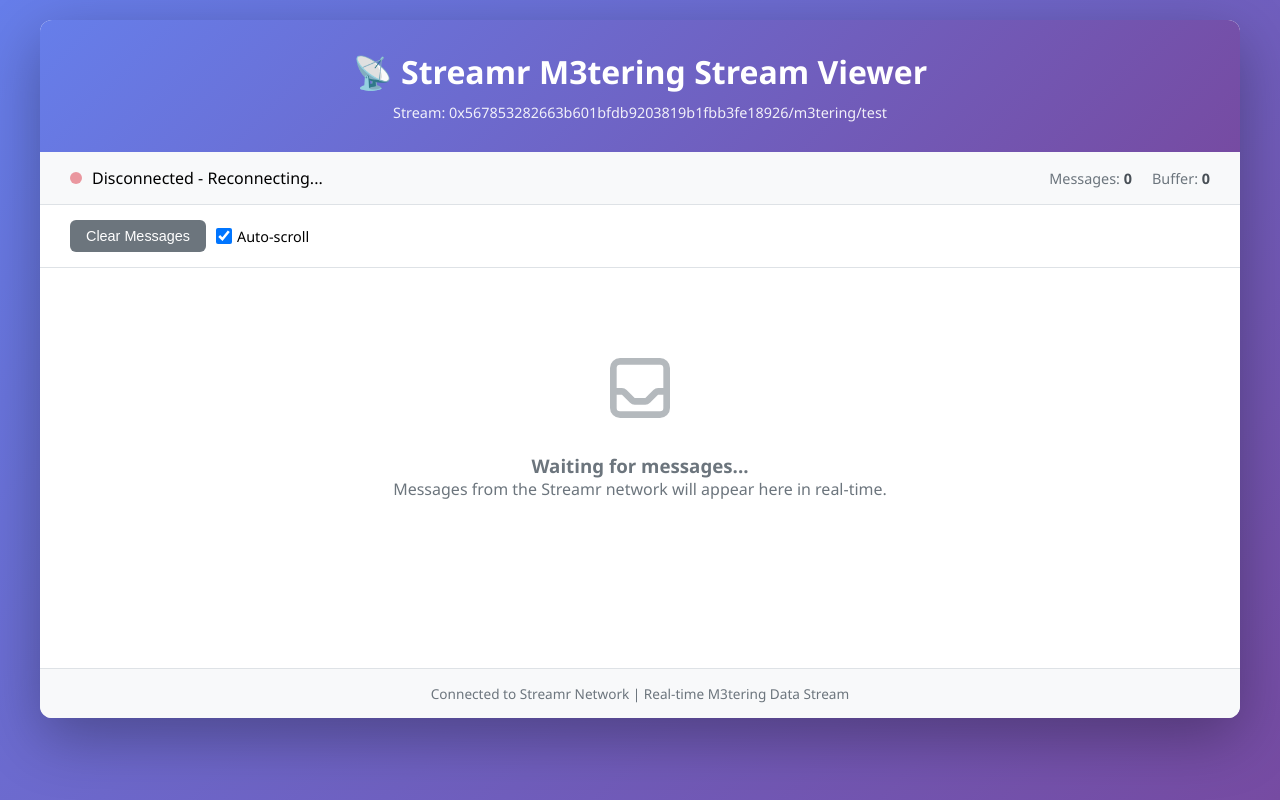
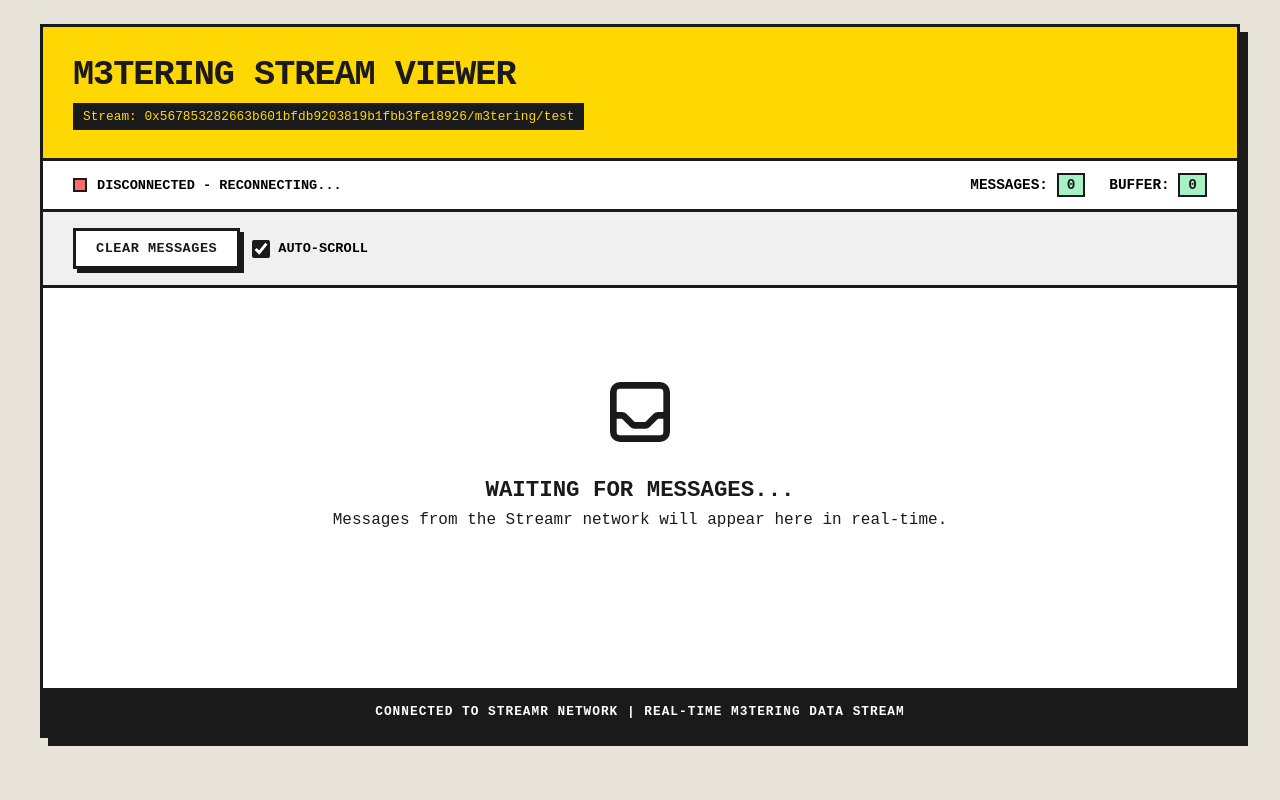
Before and after one commit to Emmo00/m3ter-stream, a website: page public/index.html in a window 1280 px wide. Drawn offline with Linux system fonts and the light colour scheme.

Commit message:
Add initial implementation of M3tering Stream Viewer interface
- Create index.html with a structured layout for the stream viewer
- Implement styles for the header, status bar, message display, and controls
- Add WebSocket connection logic to handle real-time message streaming
- Include functionality for message history and error handling
- Implement auto-scroll toggle and clear messages button

```diff
--- a/index.html
+++ b/public/index.html
@@ -4,7 +4,7 @@
   <head>
     <meta charset="UTF-8" />
     <meta name="viewport" content="width=device-width, initial-scale=1.0" />
-    <title>Streamr M3tering Stream Viewer</title>
+    <title>M3tering Stream Viewer</title>
     <style>
       * {
         margin: 0;
@@ -13,145 +13,155 @@
       }
 
       body {
-        font-family: "Segoe UI", Tahoma, Geneva, Verdana, sans-serif;
-        background: linear-gradient(135deg, #667eea 0%, #764ba2 100%);
+        font-family: "Space Mono", "Courier New", monospace;
+        background: #e8e4d9;
         min-height: 100vh;
-        padding: 20px;
+        padding: 24px;
       }
 
       .container {
         max-width: 1200px;
         margin: 0 auto;
-        background: white;
-        border-radius: 12px;
-        box-shadow: 0 20px 60px rgba(0, 0, 0, 0.3);
-        overflow: hidden;
+        background: #ffffff;
+        border: 3px solid #1a1a1a;
+        box-shadow: 8px 8px 0 #1a1a1a;
       }
 
       .header {
-        background: linear-gradient(135deg, #667eea 0%, #764ba2 100%);
-        color: white;
-        padding: 30px;
-        text-align: center;
+        background: #ffd803;
+        color: #1a1a1a;
+        padding: 28px 30px;
+        border-bottom: 3px solid #1a1a1a;
       }
 
       .header h1 {
-        font-size: 2em;
-        margin-bottom: 10px;
+        font-size: 2.2em;
+        font-weight: 700;
+        letter-spacing: -1px;
+        text-transform: uppercase;
       }
 
       .header .stream-id {
-        font-size: 0.9em;
-        opacity: 0.9;
+        font-size: 0.8em;
+        font-weight: 500;
         word-break: break-all;
+        margin-top: 8px;
+        background: #1a1a1a;
+        color: #ffd803;
+        padding: 6px 10px;
+        display: inline-block;
       }
 
       .status-bar {
-        padding: 15px 30px;
-        background: #f8f9fa;
-        border-bottom: 1px solid #dee2e6;
+        padding: 16px 30px;
+        background: #ffffff;
+        border-bottom: 3px solid #1a1a1a;
         display: flex;
         justify-content: space-between;
         align-items: center;
         flex-wrap: wrap;
-        gap: 10px;
+        gap: 12px;
       }
 
       .status {
         display: flex;
         align-items: center;
         gap: 10px;
+        font-weight: 700;
+        text-transform: uppercase;
+        font-size: 0.85em;
       }
 
       .status-indicator {
-        width: 12px;
-        height: 12px;
-        border-radius: 50%;
-        background: #dc3545;
-        animation: pulse 2s infinite;
+        width: 14px;
+        height: 14px;
+        border: 2px solid #1a1a1a;
+        background: #ff6b6b;
       }
 
       .status-indicator.connected {
-        background: #28a745;
-      }
-
-      @keyframes pulse {
-        0%,
-        100% {
-          opacity: 1;
-        }
-        50% {
-          opacity: 0.5;
-        }
+        background: #51cf66;
       }
 
       .stats {
         display: flex;
-        gap: 20px;
+        gap: 24px;
         font-size: 0.9em;
-        color: #6c757d;
+        font-weight: 600;
+        text-transform: uppercase;
       }
 
       .stats span {
-        font-weight: bold;
-        color: #495057;
+        font-weight: 800;
+        color: #1a1a1a;
+        background: #a8f0c6;
+        padding: 2px 8px;
+        border: 2px solid #1a1a1a;
       }
 
       .controls {
-        padding: 15px 30px;
-        background: #ffffff;
-        border-bottom: 1px solid #dee2e6;
+        padding: 16px 30px;
+        background: #f0f0f0;
+        border-bottom: 3px solid #1a1a1a;
         display: flex;
-        gap: 10px;
+        gap: 12px;
+        align-items: center;
       }
 
       .btn {
-        padding: 8px 16px;
-        border: none;
-        border-radius: 6px;
+        padding: 10px 20px;
+        border: 3px solid #1a1a1a;
         cursor: pointer;
-        font-size: 0.9em;
-        transition: all 0.3s;
+        font-size: 0.85em;
+        font-weight: 700;
+        text-transform: uppercase;
+        letter-spacing: 0.5px;
+        transition: transform 0.1s, box-shadow 0.1s;
+        box-shadow: 4px 4px 0 #1a1a1a;
+        font-family: inherit;
+      }
+
+      .btn:hover {
+        transform: translate(-2px, -2px);
+        box-shadow: 6px 6px 0 #1a1a1a;
+      }
+
+      .btn:active {
+        transform: translate(2px, 2px);
+        box-shadow: 2px 2px 0 #1a1a1a;
       }
 
       .btn-primary {
-        background: #667eea;
-        color: white;
-      }
-
-      .btn-primary:hover {
-        background: #5568d3;
+        background: #ffd803;
+        color: #1a1a1a;
       }
 
       .btn-secondary {
-        background: #6c757d;
-        color: white;
-      }
-
-      .btn-secondary:hover {
-        background: #5a6268;
+        background: #ffffff;
+        color: #1a1a1a;
       }
 
       .messages-container {
         height: calc(100vh - 400px);
         min-height: 400px;
         overflow-y: auto;
-        padding: 20px 30px;
+        padding: 24px 30px;
+        background: #ffffff;
       }
 
       .message-card {
-        background: #f8f9fa;
-        border-left: 4px solid #667eea;
-        border-radius: 6px;
-        padding: 15px;
-        margin-bottom: 15px;
-        animation: slideIn 0.3s ease-out;
+        background: #ffffff;
+        border: 3px solid #1a1a1a;
+        box-shadow: 5px 5px 0 #1a1a1a;
+        padding: 16px;
+        margin-bottom: 16px;
+        animation: slideIn 0.2s ease-out;
       }
 
       @keyframes slideIn {
         from {
           opacity: 0;
-          transform: translateY(-10px);
+          transform: translateY(-8px);
         }
         to {
           opacity: 1;
@@ -162,23 +172,33 @@
       .message-header {
         display: flex;
         justify-content: space-between;
-        margin-bottom: 10px;
-        font-size: 0.85em;
-        color: #6c757d;
+        margin-bottom: 12px;
+        font-size: 0.8em;
+        font-weight: 600;
+        text-transform: uppercase;
+      }
+
+      .message-header .timestamp {
+        background: #e8e4d9;
+        padding: 4px 8px;
+        border: 2px solid #1a1a1a;
       }
 
       .message-header .m3ter-id {
-        font-weight: bold;
-        color: #667eea;
+        font-weight: 800;
+        background: #a8f0c6;
+        padding: 4px 8px;
+        border: 2px solid #1a1a1a;
+        color: #1a1a1a;
       }
 
       .message-content {
-        font-family: "Courier New", monospace;
+        font-family: "Space Mono", "Courier New", monospace;
         font-size: 0.85em;
         word-break: break-all;
-        background: white;
-        padding: 10px;
-        border-radius: 4px;
+        background: #f5f5f5;
+        padding: 12px;
+        border: 2px solid #1a1a1a;
         max-height: 200px;
         overflow-y: auto;
       }
@@ -186,49 +206,85 @@
       .empty-state {
         text-align: center;
         padding: 60px 20px;
-        color: #6c757d;
+        color: #1a1a1a;
       }
 
       .empty-state svg {
         width: 80px;
         height: 80px;
         margin-bottom: 20px;
-        opacity: 0.5;
+        stroke: #1a1a1a;
+        stroke-width: 2.5;
+      }
+
+      .empty-state h3 {
+        font-size: 1.4em;
+        text-transform: uppercase;
+        font-weight: 800;
+        margin-bottom: 8px;
+      }
+
+      .empty-state p {
+        font-weight: 500;
       }
 
       .footer {
-        padding: 15px 30px;
-        background: #f8f9fa;
-        border-top: 1px solid #dee2e6;
+        padding: 16px 30px;
+        background: #1a1a1a;
         text-align: center;
-        font-size: 0.85em;
-        color: #6c757d;
+        font-size: 0.8em;
+        color: #ffffff;
+        font-weight: 600;
+        text-transform: uppercase;
+        letter-spacing: 1px;
       }
 
       .error-message {
-        background: #f8d7da;
-        border-left-color: #dc3545;
-        color: #721c24;
+        background: #ffe0e0;
+        border-color: #ff6b6b;
+        box-shadow: 5px 5px 0 #ff6b6b;
+      }
+
+      .error-message .message-header .m3ter-id {
+        background: #ff6b6b;
+        color: #ffffff;
       }
 
       .auto-scroll-toggle {
         display: flex;
         align-items: center;
-        gap: 5px;
-        font-size: 0.9em;
+        gap: 8px;
+        font-size: 0.85em;
+        font-weight: 700;
+        text-transform: uppercase;
       }
 
       .auto-scroll-toggle input[type="checkbox"] {
-        width: 16px;
-        height: 16px;
+        width: 18px;
+        height: 18px;
         cursor: pointer;
+        accent-color: #1a1a1a;
+      }
+
+      /* Scrollbar styling */
+      .messages-container::-webkit-scrollbar {
+        width: 12px;
+      }
+
+      .messages-container::-webkit-scrollbar-track {
+        background: #e8e4d9;
+        border-left: 3px solid #1a1a1a;
+      }
+
+      .messages-container::-webkit-scrollbar-thumb {
+        background: #1a1a1a;
       }
     </style>
   </head>
   <body>
     <div class="container">
       <div class="header">
-        <h1>📡 Streamr M3tering Stream Viewer</h1>
+        <h1>M3tering Stream Viewer</h1>
         <div class="stream-id">Stream: 0x567853282663b601bfdb9203819b1fbb3fe18926/m3tering/test</div>
       </div>
       <div class="status-bar">
@@ -353,9 +409,9 @@
           content = data
             .map(
               (item, index) => `
-                <div style="margin-bottom: 10px; padding-bottom: 10px; ${index < data.length - 1 ? "border-bottom: 1px solid #dee2e6;" : ""}">
-                    <div style="font-weight: bold; color: #667eea; margin-bottom: 5px;">M3ter ID: ${item.m3ter_id}</div>
-                    <div>${item.message}</div>
+                <div style="margin-bottom: 12px; padding-bottom: 12px; ${index < data.length - 1 ? "border-bottom: 2px solid #1a1a1a;" : ""}">
+                    <div style="font-weight: 800; background: #ffd803; display: inline-block; padding: 2px 8px; border: 2px solid #1a1a1a; margin-bottom: 6px; text-transform: uppercase; font-size: 0.9em;">M3ter ID: ${item.m3ter_id}</div>
+                    <div style="padding: 4px 0;">${item.message}</div>
                 </div>
             `,
             )
```
Also changed, not shown: server.js (+37 -3 lines), 2 other files.
